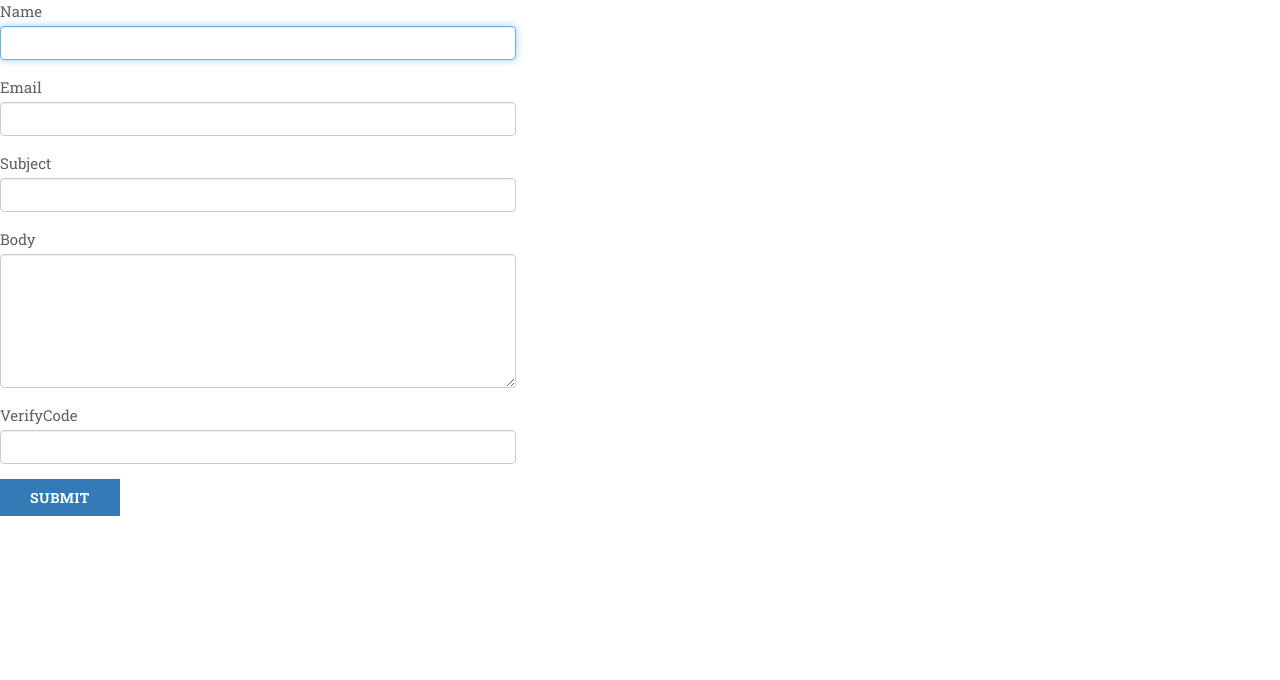
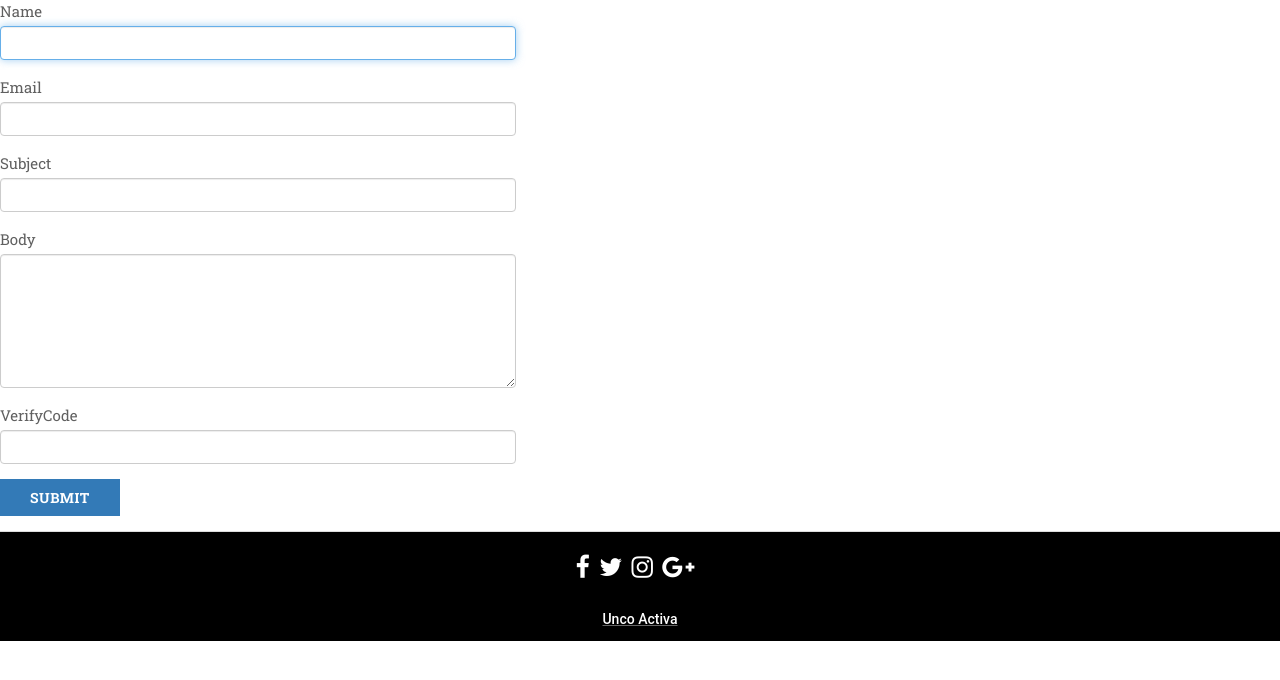
Before and after one commit to leonelquiroga/DesafioBardas, a Yii app: template views/site/contact.php in a window 1280 px wide. Shown: the part 75-755 px from the top of the page. Run offline with PHP 8.4 and a stand-in for Yii, Linux system fonts and the light colour scheme; the template is opened without the code that fills it, so the values that code supplies are empty; form fields are guessed from the names that the template uses; some libraries are stand-ins or nearby versions.

Commit message:
footer y clock

```diff
--- a/assets/AppAsset.php
+++ b/assets/AppAsset.php
@@ -24,7 +24,8 @@ class AppAsset extends AssetBundle
         'css/responsive.css'
     ];
     public $js = [
-      'js/main.js'
+      'js/main.js',
+      'js/CountdownClock.js'
     ];
     public $depends = [
         'yii\web\YiiAsset',
--- a/views/layouts/main.php
+++ b/views/layouts/main.php
@@ -20,6 +20,7 @@ AppAsset::register($this);
     <meta http-equiv="X-UA-Compatible" content="IE=edge">
     <meta name="viewport" content="width=device-width, initial-scale=1">
     <link href="https://fonts.googleapis.com/css?family=Roboto+Slab:300,400,700&display=swap" rel="stylesheet">
+    <link href="https://cdnjs.cloudflare.com/ajax/libs/font-awesome/4.7.0/css/font-awesome.min.css" rel="stylesheet">
     <?php $this->registerCsrfMetaTags() ?>
     <title><?= Html::encode($this->title) ?></title>
     <?php $this->head() ?>
@@ -62,14 +63,39 @@ AppAsset::register($this);
       <?= Alert::widget() ?>
       <?= $content ?>
 
-<footer class="footer">
-    <div class="container">
-        <div class="text-footer">
-        <!--<p class="pull-left">&copy; My Company <?= date('Y') ?></p>-->
+      <section id="footer">
+      		<div class="container">
+      			<div class="row text-center text-xs-center text-sm-left text-md-left">
+      				<!--<div class="col-xs-12 col-sm-4 col-md-4">
 
-        </div>
-    </div>
-</footer>
+      					<ul class="list-unstyled list-inline quick-links">
+      						<li><a href="#"><i class="fa fa-angle-double-right"></i>Home</a></li>
+      						<li><a href="javascript:void();"><i class="fa fa-angle-double-right"></i>About</a></li>
+      						<li><a href="javascript:void();"><i class="fa fa-angle-double-right"></i>FAQ</a></li>
+      						<li><a href="javascript:void();"><i class="fa fa-angle-double-right"></i>Get Started</a></li>
+      						<li><a href="javascript:void();"><i class="fa fa-angle-double-right"></i>Videos</a></li>
+      					</ul>
+      				</div>-->
+      			</div>
+      			<div class="row">
+      				<div class="col-xs-12 col-sm-12 col-md-12 mt-2 mt-sm-5">
+      					<ul class="list-unstyled list-inline social text-center">
+      						<li class="list-inline-item"><a href="#"><i class="fa fa-facebook"></i></a></li>
+      						<li class="list-inline-item"><a href="#"><i class="fa fa-twitter"></i></a></li>
+      						<li class="list-inline-item"><a href="#"><i class="fa fa-instagram"></i></a></li>
+      						<li class="list-inline-item"><a href="#"><i class="fa fa-google-plus"></i></a></li>
+
+      					</ul>
+                                          <br>
+                                      </div>
+      			</div>
+      			<div class="row">
+      				<div class="col-xs-12 col-sm-12 col-md-12 mt-2 mt-sm-2 text-center text-white">
+      					<p><u><a href="https://www.uncoactiva.com/">Unco Activa</a></u> </p>
+      				</div>
+      			</div>
+      		</div>
+      	</section>
 
 <?php $this->endBody() ?>
 </body>
--- a/web/css/site.css
+++ b/web/css/site.css
@@ -861,37 +867,6 @@ a.desc:after {
 .btn.btn-transparent-deep-pink {background: transparent; border-color: #00ffff; color: #00ffff}
 .btn.btn-transparent-deep-pink:hover, .btn.btn-transparent-deep-pink:focus {background: #00ffff; border-color: #00ffff; color: #fff}
 
-.btn.btn-transparent-carrera
-{
-    background: transparent;
-    border-color : -moz-linear-gradient(0% 50% 0deg,rgba(106, 138, 124, 1) 0%,rgba(113, 137, 119, 1) 17.4%,rgba(132, 135, 105, 1) 42.63%,rgba(164, 132, 81, 1) 72.45%,rgba(199, 128, 55, 1) 100%);
-    border-color : -webkit-linear-gradient(0deg, rgba(106, 138, 124, 1) 0%, rgba(113, 137, 119, 1) 17.4%, rgba(132, 135, 105, 1) 42.63%, rgba(164, 132, 81, 1) 72.45%, rgba(199, 128, 55, 1) 100%);
-    border-color : -webkit-gradient(linear,0% 50% ,100% 50% ,color-stop(0,rgba(106, 138, 124, 1) ),color-stop(0.174,rgba(113, 137, 119, 1) ),color-stop(0.4263,rgba(132, 135, 105, 1) ),color-stop(0.7245,rgba(164, 132, 81, 1) ),color-stop(1,rgba(199, 128, 55, 1) ));
-    border-color : -o-linear-gradient(0deg, rgba(106, 138, 124, 1) 0%, rgba(113, 137, 119, 1) 17.4%, rgba(132, 135, 105, 1) 42.63%, rgba(164, 132, 81, 1) 72.45%, rgba(199, 128, 55, 1) 100%);
-    border-color : -ms-linear-gradient(0deg, rgba(106, 138, 124, 1) 0%, rgba(113, 137, 119, 1) 17.4%, rgba(132, 135, 105, 1) 42.63%, rgba(164, 132, 81, 1) 72.45%, rgba(199, 128, 55, 1) 100%);
-    border-color : linear-gradient(90deg, rgba(106, 138, 124, 1) 0%, rgba(113, 137, 119, 1) 17.4%, rgba(132, 135, 105, 1) 42.63%, rgba(164, 132, 81, 1) 72.45%, rgba(199, 128, 55, 1) 100%);
-    filter: alpha(opacity=90) progid:DXImageTransform.Microsoft.Alpha(opacity=90) progid:DXImageTransform.Microsoft.gradient(startColorstr='#6A8A7C',endColorstr='#C78037' , GradientType=1);
-    color: #5b5b5e;
-}
-
-
-.btn.btn-transparent-carrera:hover{
-    background : -moz-linear-gradient(0% 50% 0deg,rgba(106, 138, 124, 1) 0%,rgba(113, 137, 119, 1) 17.4%,rgba(132, 135, 105, 1) 42.63%,rgba(164, 132, 81, 1) 72.45%,rgba(199, 128, 55, 1) 100%);
-    background : -webkit-linear-gradient(0deg, rgba(106, 138, 124, 1) 0%, rgba(113, 137, 119, 1) 17.4%, rgba(132, 135, 105, 1) 42.63%, rgba(164, 132, 81, 1) 72.45%, rgba(199, 128, 55, 1) 100%);
-    background : -webkit-gradient(linear,0% 50% ,100% 50% ,color-stop(0,rgba(106, 138, 124, 1) ),color-stop(0.174,rgba(113, 137, 119, 1) ),color-stop(0.4263,rgba(132, 135, 105, 1) ),color-stop(0.7245,rgba(164, 132, 81, 1) ),color-stop(1,rgba(199, 128, 55, 1) ));
-    background : -o-linear-gradient(0deg, rgba(106, 138, 124, 1) 0%, rgba(113, 137, 119, 1) 17.4%, rgba(132, 135, 105, 1) 42.63%, rgba(164, 132, 81, 1) 72.45%, rgba(199, 128, 55, 1) 100%);
-    background : -ms-linear-gradient(0deg, rgba(106, 138, 124, 1) 0%, rgba(113, 137, 119, 1) 17.4%, rgba(132, 135, 105, 1) 42.63%, rgba(164, 132, 81, 1) 72.45%, rgba(199, 128, 55, 1) 100%);
-    -ms-filter: "progid:DXImageTransform.Microsoft.gradient(startColorstr='#6A8A7C', endColorstr='#C78037' ,GradientType=0)";
-    background : linear-gradient(90deg, rgba(106, 138, 124, 1) 0%, rgba(113, 137, 119, 1) 17.4%, rgba(132, 135, 105, 1) 42.63%, rgba(164, 132, 81, 1) 72.45%, rgba(199, 128, 55, 1) 100%);
-    border-color: transparent;
-    opacity : 0.9;
-    border-radius : 23px;
-    -moz-border-radius : 23px;
-    -webkit-border-radius : 23px;
-    filter: alpha(opacity=90) progid:DXImageTransform.Microsoft.Alpha(opacity=90) progid:DXImageTransform.Microsoft.gradient(startColorstr='#6A8A7C',endColorstr='#C78037' , GradientType=1);
-
-    color: #ffffff;
-}
 /* button rounded */
 .btn.btn-rounded {border-radius: 50px}
 .btn.btn-rounded.btn-very-small {padding: 2px 23px 1px;}
@@ -1080,6 +1055,82 @@ a.desc:after {
 
 .navbar-nav > li > a:hover {color:#ea9242;background-color:transparent}
 .sticky{background-color: #FFF; box-shadow: 0 2px 4px -1px rgba(0,0,0,0.25);}
-.sticky .navbar-nav > li > a {color:#666666;}
+.sticky .navbar-nav > li > a {color:#666666;font-weight: 600;}
 .sticky .navbar-nav > li > a:hover {color:#ea9242;background-color:transparent}
 #bardasHeader{transition: all 0.5s ease-out;}
+
+#footer h5{
+    padding-left: 10px;
+    border-left: 3px solid #eeeeee;
+    padding-bottom: 6px;
+    margin-bottom: 20px;
+    color:#ffffff;
+}
+#footer a {
+    color: #ffffff;
+    text-decoration: none !important;
+    background-color: transparent;
+    -webkit-text-decoration-skip: objects;
+}
+#footer ul.social li{
+	padding: 3px 0;
+}
+#footer ul.social li a i {
+    margin-right: 5px;
+	font-size:25px;
+	-webkit-transition: .5s all ease;
+	-moz-transition: .5s all ease;
+	transition: .5s all ease;
+}
+#footer ul.social li:hover a i {
+	font-size:30px;
+	margin-top:-10px;
+}
+#footer ul.social li a,
+#footer ul.quick-links li a{
+	color:#ffffff;
+}
+#footer ul.social li a:hover{
+	color:#eeeeee;
+}
+#footer ul.quick-links li{
+	padding: 3px 0;
+	-webkit-transition: .5s all ease;
+	-moz-transition: .5s all ease;
+	transition: .5s all ease;
+}
+#footer ul.quick-links li:hover{
+	padding: 3px 0;
+	margin-left:5px;
+	font-weight:700;
+}
+#footer ul.quick-links li a i{
+	margin-right: 5px;
+}
+#footer ul.quick-links li:hover a i {
+    font-weight: 700;
+}
+
+@media (max-width:767px){
+	#footer h5 {
+    padding-left: 0;
+    border-left: transparent;
+    padding-bottom: 0px;
+    margin-bottom: 10px;
+}
+}
+#footer {
+    height: auto;
+    background-color: black !important;
+    border-top: 1px solid #ddd;
+    padding-top: 20px;
+}
+.clock{
+    font-size: 80px;
+    margin-left: 50px;
+
+}
+.clocktext{
+    font-size: 20px;
+    margin-left: 125px;
+}
--- a/web/js/main.js
+++ b/web/js/main.js
@@ -6,11 +6,16 @@ $(document).ready(function() {
   var sticky = header.offsetTop;
 
   function myFunction() {
+
     if (window.pageYOffset > sticky) {
+
       header.classList.add("sticky");
+
     } else {
+
       header.classList.remove("sticky");
     }
+
   }
 
 });
```
Also changed, not shown: other parts of web/css/site.css (+20 -14 lines), views/site/index.php (+19 -29 lines), web/js/CountdownClock.js (added, +29 -0 lines).
